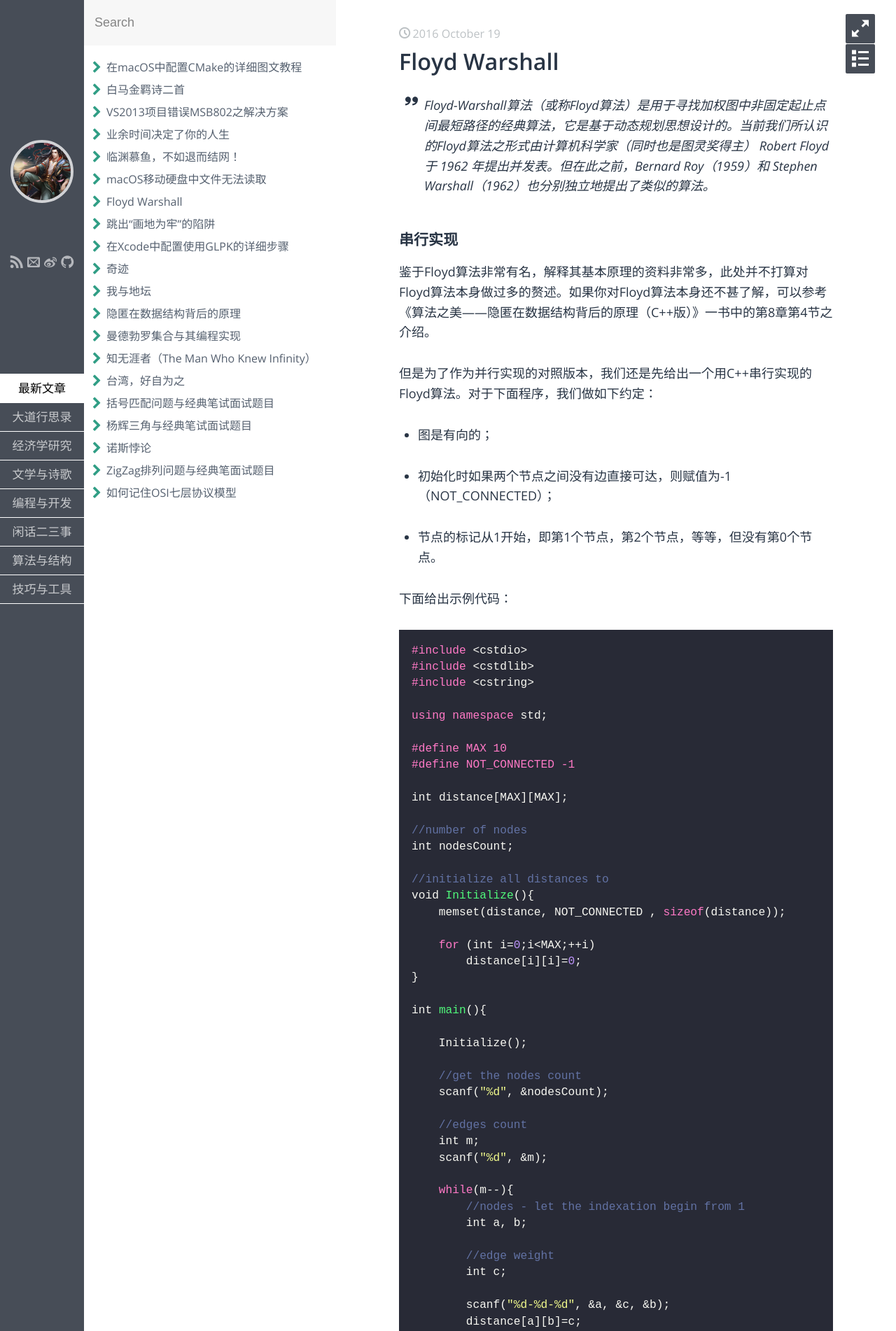
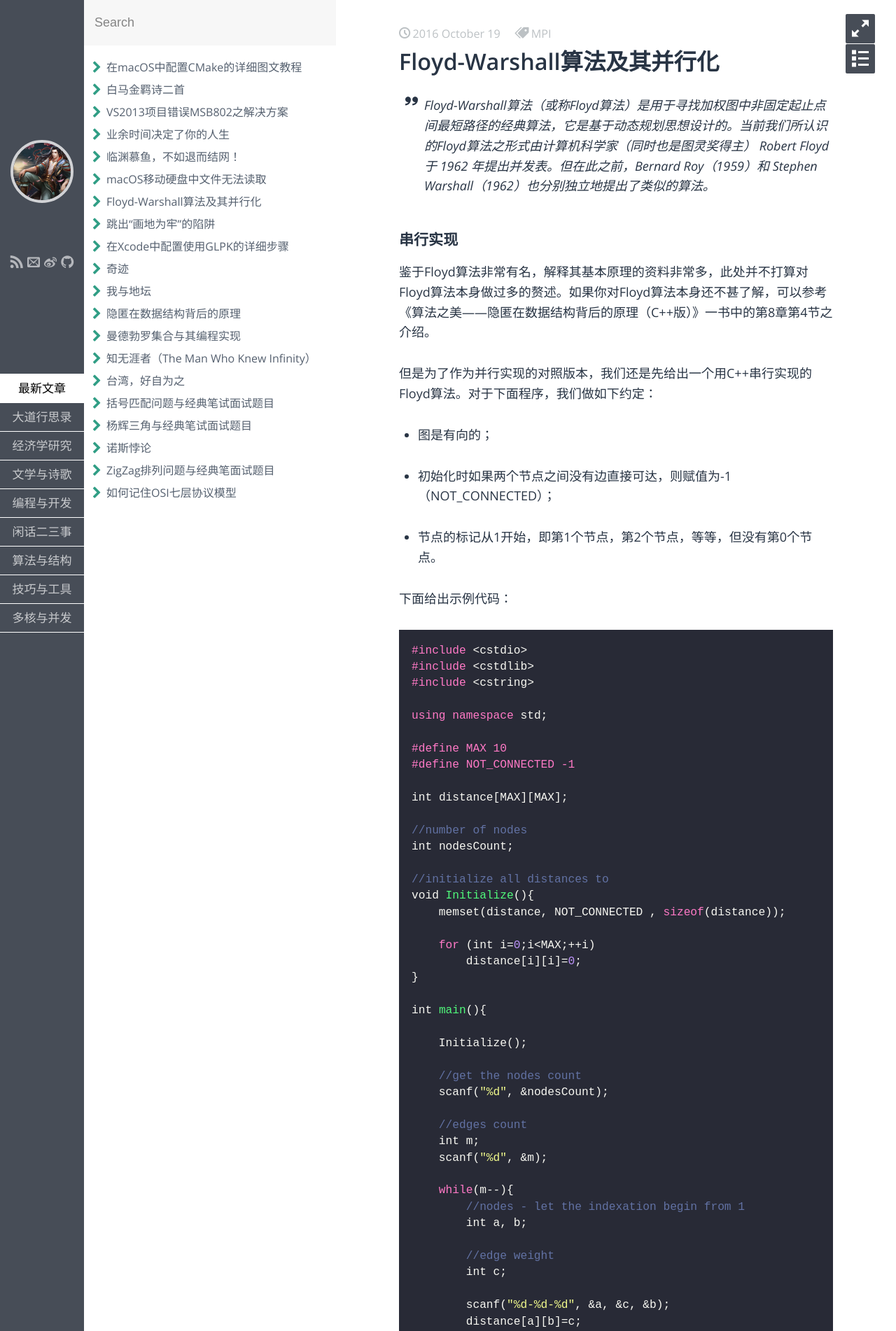
Before and after one commit to fzuo/baimafujinji, a Jekyll site: the page built from _posts/parallel/2016-10-19-floyd-warshall.md, in a window 1280 px wide. Shown: the top 1902 px of the page at 70% size. Built offline with Jekyll 4.4.1, drawn with Linux system fonts in a browser that asks for light colours; some web fonts are replaced; our own code applies the rules of GitHub Pages for plain Markdown files; some of the changed text lies outside the part shown.

Commit message:
Update 2016-10-19-floyd-warshall.md

````diff
--- a/_posts/parallel/2016-10-19-floyd-warshall.md
+++ b/_posts/parallel/2016-10-19-floyd-warshall.md
@@ -1,4 +1,10 @@
-
+---
+layout: post
+title: Floyd-Warshall算法及其并行化
+category: 多核与并发
+tags: MPI
+keywords: MPI,并发编程, Floyd算法
+---
 
 > Floyd-Warshall算法（或称Floyd算法）是用于寻找加权图中非固定起止点间最短路径的经典算法，它是基于动态规划思想设计的。当前我们所认识的Floyd算法之形式由计算机科学家（同时也是图灵奖得主） Robert Floyd 于 1962 年提出并发表。但在此之前，Bernard Roy（1959）和 Stephen Warshall（1962）也分别独立地提出了类似的算法。
 
@@ -158,8 +164,9 @@ $ ./a.out<graph.txt
 
 现在来讨论并行实现的思路。基本想法是把一个大矩阵，按行进行划分，每个处理器（或计算节点，注意是分布式Supercomputer上的节点，不是图中的节点）分别负责矩阵中的几行，例如我们的矩阵大小是16×16，准备在四个处理器上并行计算，那么就像下图一样把整个矩阵按行分为四个小矩阵：A、B、C、D。然后每个处理分别负责其中之一。
 
-
-
+<p align="center">
+<img src="https://fzuo.github.io/assets/img/leetcode/floyd.png" width="420">
+</p>
 
 下面是我在C++下实现的基于MPI的并行Floyd算法。
 
@@ -338,3 +345,5 @@ $ mpirun -n 3 ./a.out<graph.txt
 ```
 
 可见我们的并行程序输出了预期的结果。
+
+<span style="color:blue">**（本文完）**</span>
````
